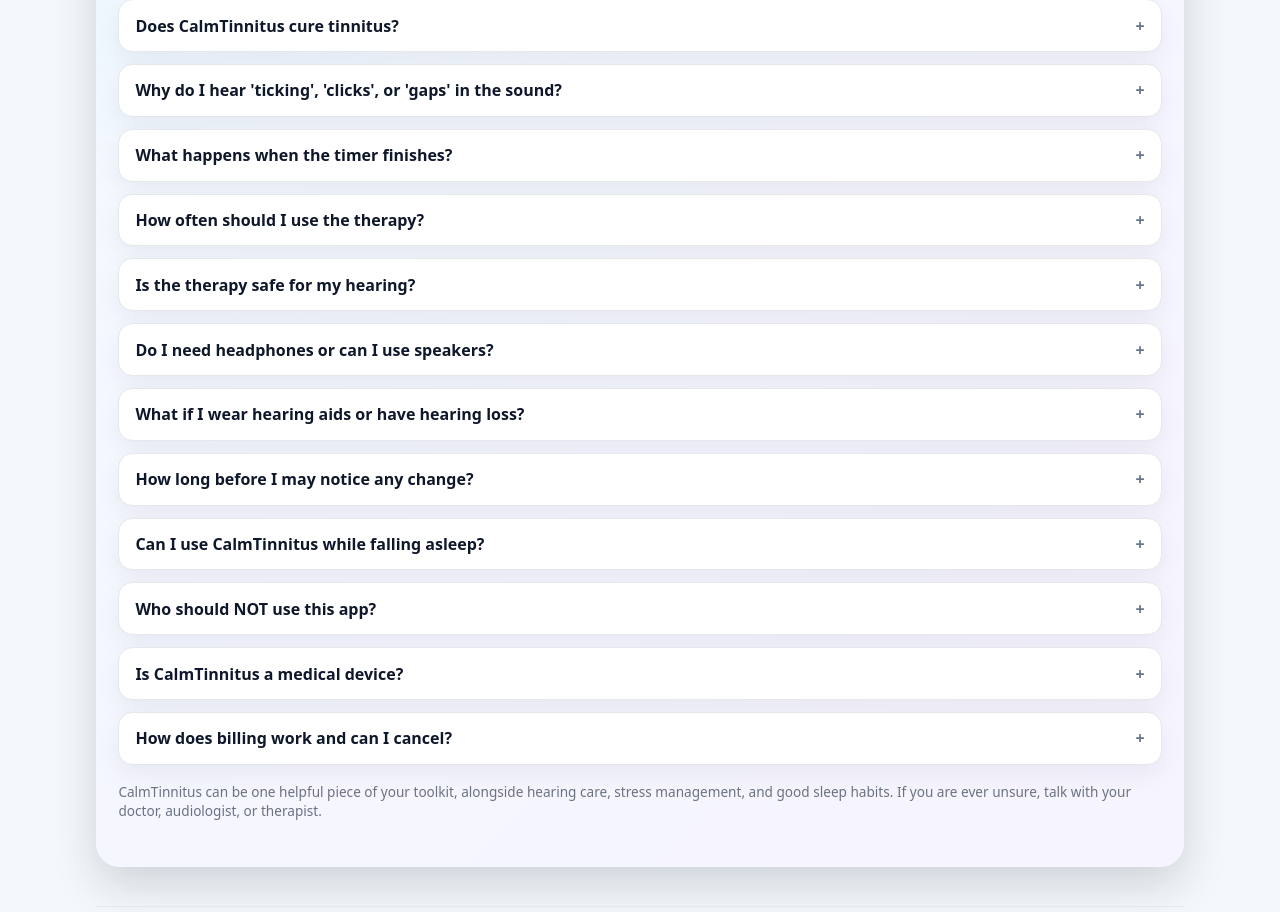
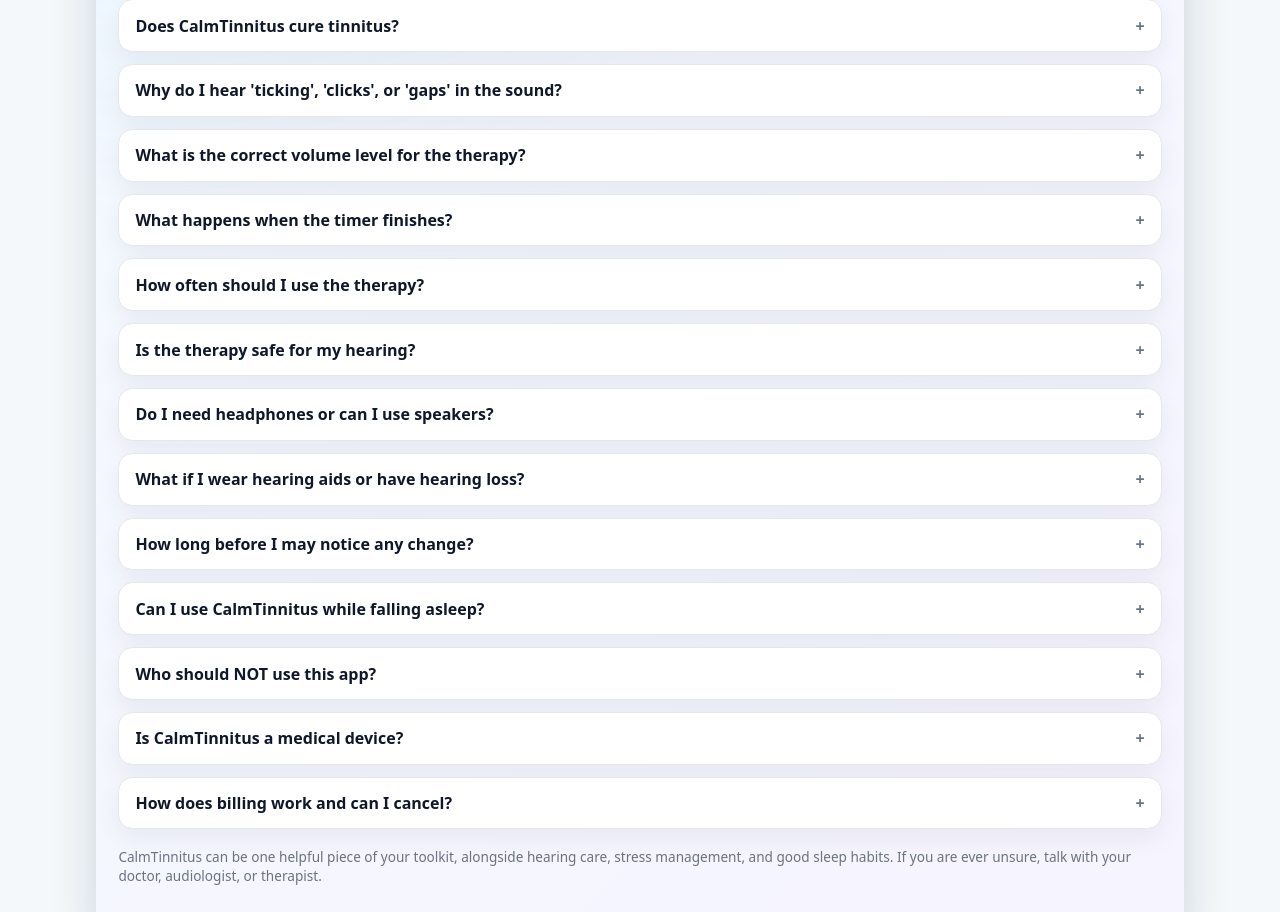
Before and after one commit to danyaffa/CalmTinnitus, a Next.js app: page /qa in a window 1280 px wide. Shown: the part 1022-1934 px from the top of the page. Built offline with nearby package versions, Linux system fonts and the light colour scheme; no server answers.

Commit message:
Update page.tsx

```diff
--- a/app/qa/page.tsx
+++ b/app/qa/page.tsx
@@ -14,6 +14,10 @@
     {
       q: "Why do I hear 'ticking', 'clicks', or 'gaps' in the sound?",
       a: "If you are using 'Relief (CR) Therapy' mode, this is intentional. These short, quiet interruptions are part of the neuromodulation process designed to disrupt the brain's tinnitus activity. If you find them distracting, you can switch to 'Standard Therapy' for a smooth, continuous masking sound.",
+    },
+    {
+      q: "What is the correct volume level for the therapy?",
+      a: "Keep the therapy sound comfortable and never loud. You should still hear normal sounds around you. The ticks in Relief (CR) mode should be soft but noticeable. The best rule is: 'Just loud enough to hear it, but soft enough to ignore it.' Loud volume does not make the treatment stronger, so keep it gentle.",
     },
     {
       q: "What happens when the timer finishes?",
```
